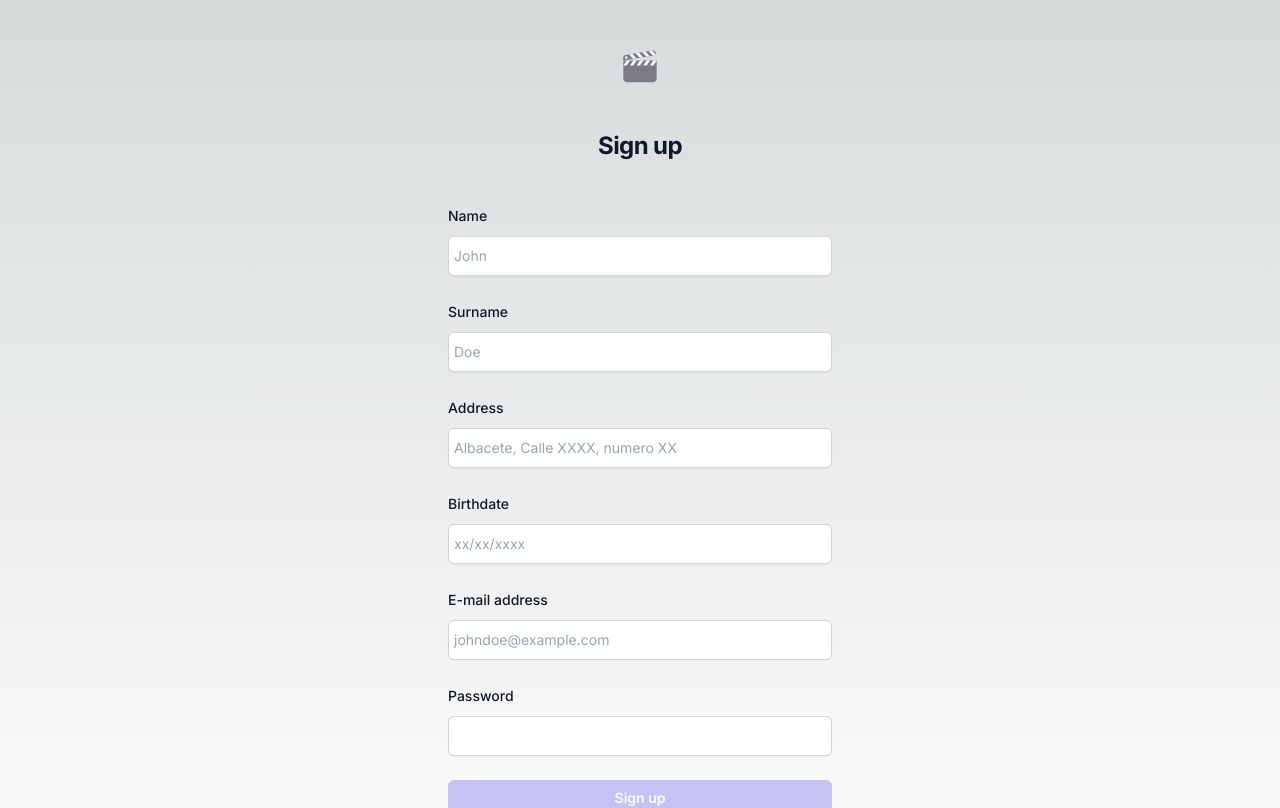
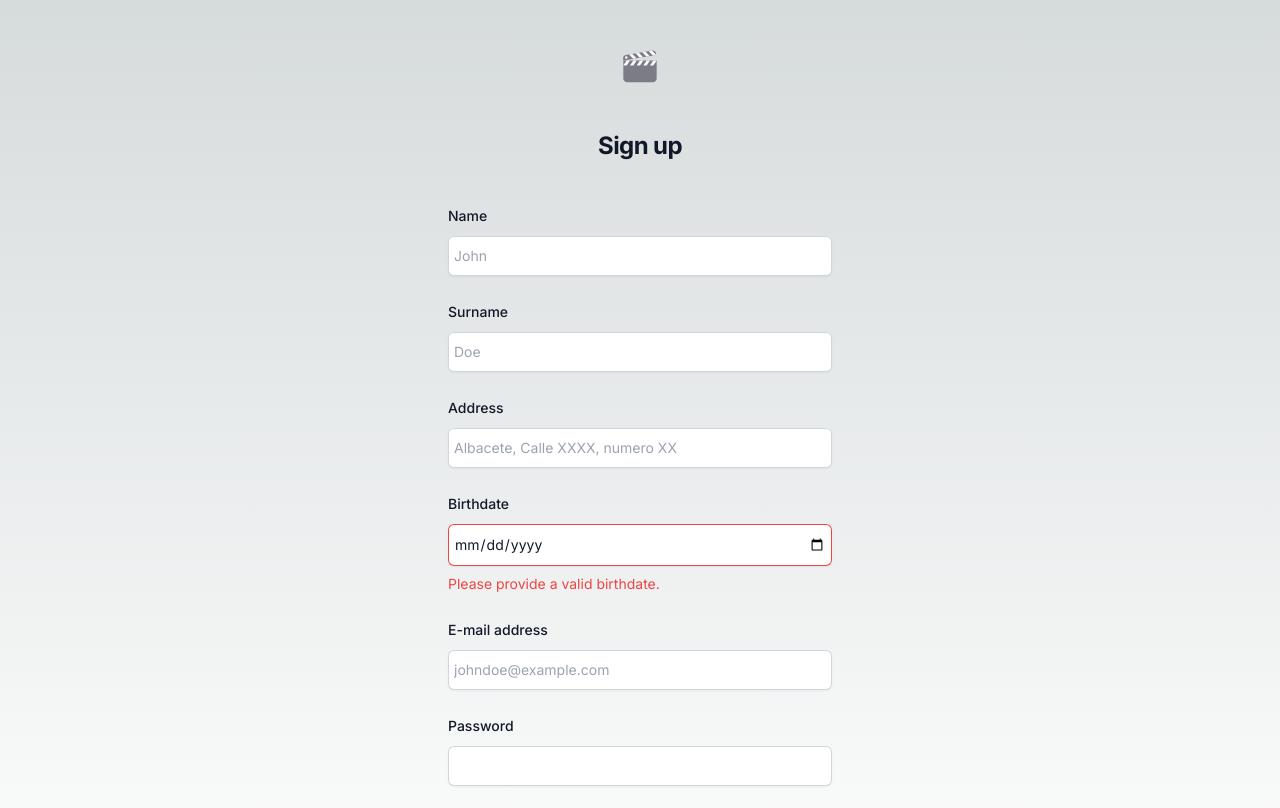
Before and after one commit to SergioTaSer/WebEngineeringProject, a Next.js app: page /auth/signup in a window 1280 px wide. Shown: the top 808 px of the page. Built offline with nearby package versions, Linux system fonts and the light colour scheme; no server answers.

Commit message:
cambios sandra

```diff
--- a/src/components/SignUpForm.tsx
+++ b/src/components/SignUpForm.tsx
@@ -55,6 +55,8 @@ export default function SignUpForm() {
           setError('');
           router.push('/');
           router.refresh();
+        }else{
+
         }
       } finally {
 
@@ -159,7 +161,7 @@ export default function SignUpForm() {
         <input
           id='birthdate'
           name='birthdate'
-          type='birthdate'
+          type='date'
           autoComplete='birthdate'
           placeholder='xx/xx/xxxx'
           required
```
